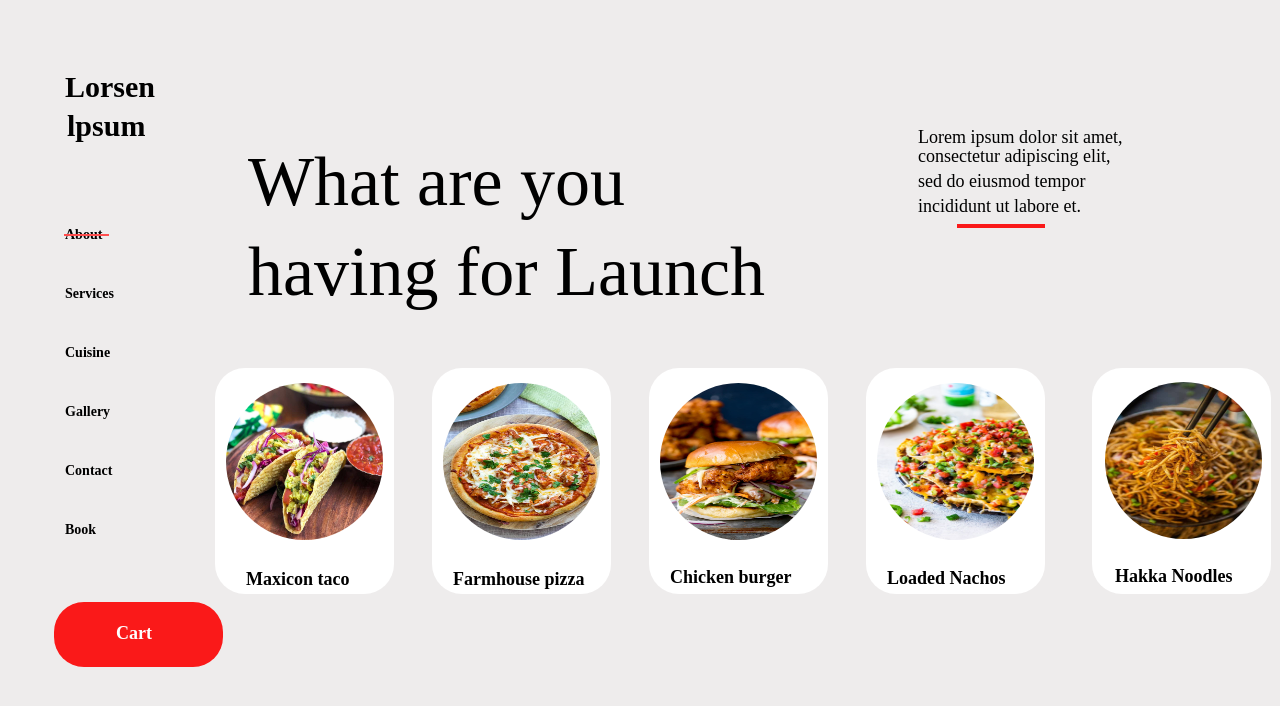
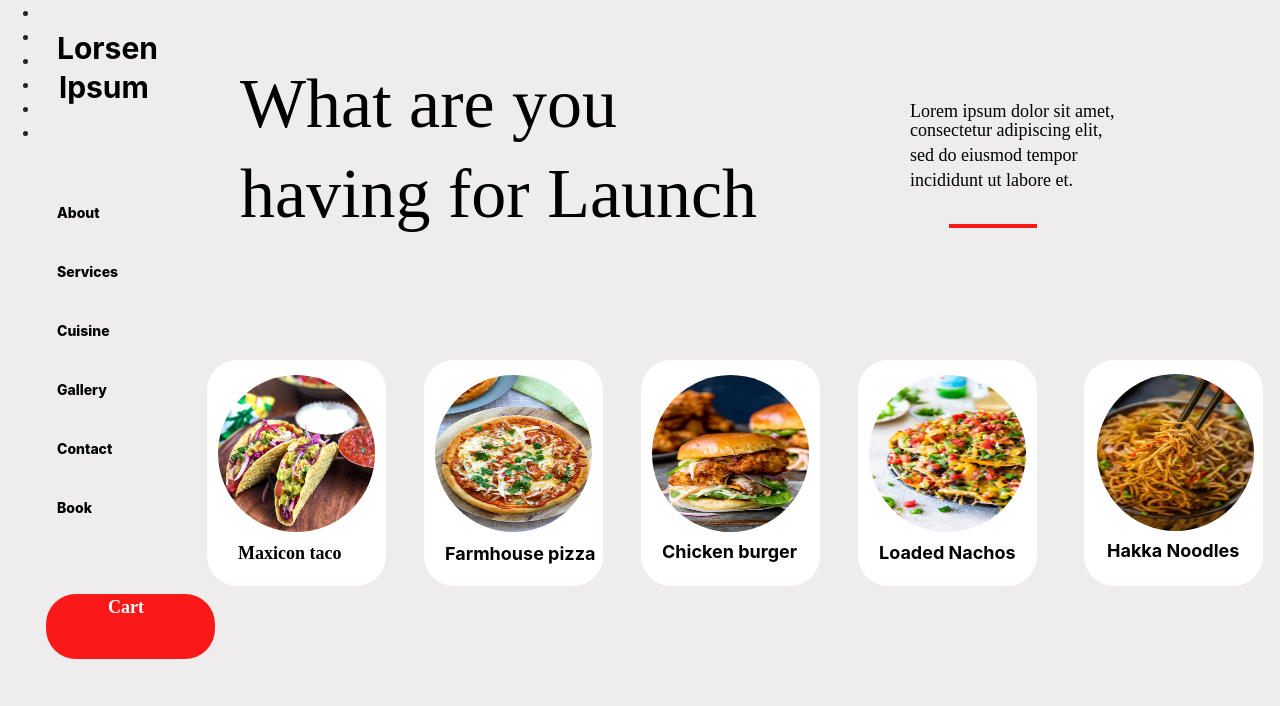
Before and after one commit to Lakheras99/InkoopLandingPage, a plain HTML site: page index.html in a window 1280 px wide. Drawn offline with nearby package versions, Linux system fonts and the light colour scheme.

Commit message:
Update index.html

```diff
--- a/index.html
+++ b/index.html
@@ -2,23 +2,30 @@
 <html>
     <head>
         <title> Lorem lpsum</title>
+        <meta name="viewport" content="width=device-width, initial-scale=1.0">
+        <!--I added only bootstrap cdn link-->
+        <link rel="stylesheet" href="https://stackpath.bootstrapcdn.com/bootstrap/4.4.1/css/bootstrap.min.css" integrity="sha384-Vkoo8x4CGsO3+Hhxv8T/Q5PaXtkKtu6ug5TOeNV6gBiFeWPGFN9MuhOf23Q9Ifjh" crossorigin="anonymous">
+        <script src="https://stackpath.bootstrapcdn.com/bootstrap/4.4.1/js/bootstrap.min.js" integrity="sha384-wfSDF2E50Y2D1uUdj0O3uMBJnjuUD4Ih7YwaYd1iqfktj0Uod8GCExl3Og8ifwB6" crossorigin="anonymous"></script>
+
         <link rel="stylesheet" href="index.css">
     </head>
     <body style="position: relative;
     width: 1280px;
     height: 720px;
+    display: flex;
 
     background: #EEECEC;">
 
         <p class="Lorsen">Lorsen</p>
         <p class="lpsum">lpsum</p>
-        <p class="About">About</p>
-        <hr class="hr1">
-        <p class="Services">Services</p>
-        <p class="Cuisine">Cuisine</p>
-        <p class="Gallery">Gallery</p>
-        <p class="Contact">Contact</p>
-        <p class="Book">Book</p>
+        <ul>
+        <li><a href="#" class="About">About</a></li>
+        <li> <a  href="#" class="Services">Services</a></li>
+        <li><a href="#" class="Cuisine">Cuisine</a></li>
+        <li><a href="#" class="Gallery">Gallery</a></li>
+        <li><a href="#" class="Contact">Contact </a></li>
+        <li><a href="#" class="Book">Book</a></li>
+    </ul>
         <p class="text1">What are you</p>
         <p class="text2">having for Launch</p>
         <svg class="rectangle1"></svg>
```
